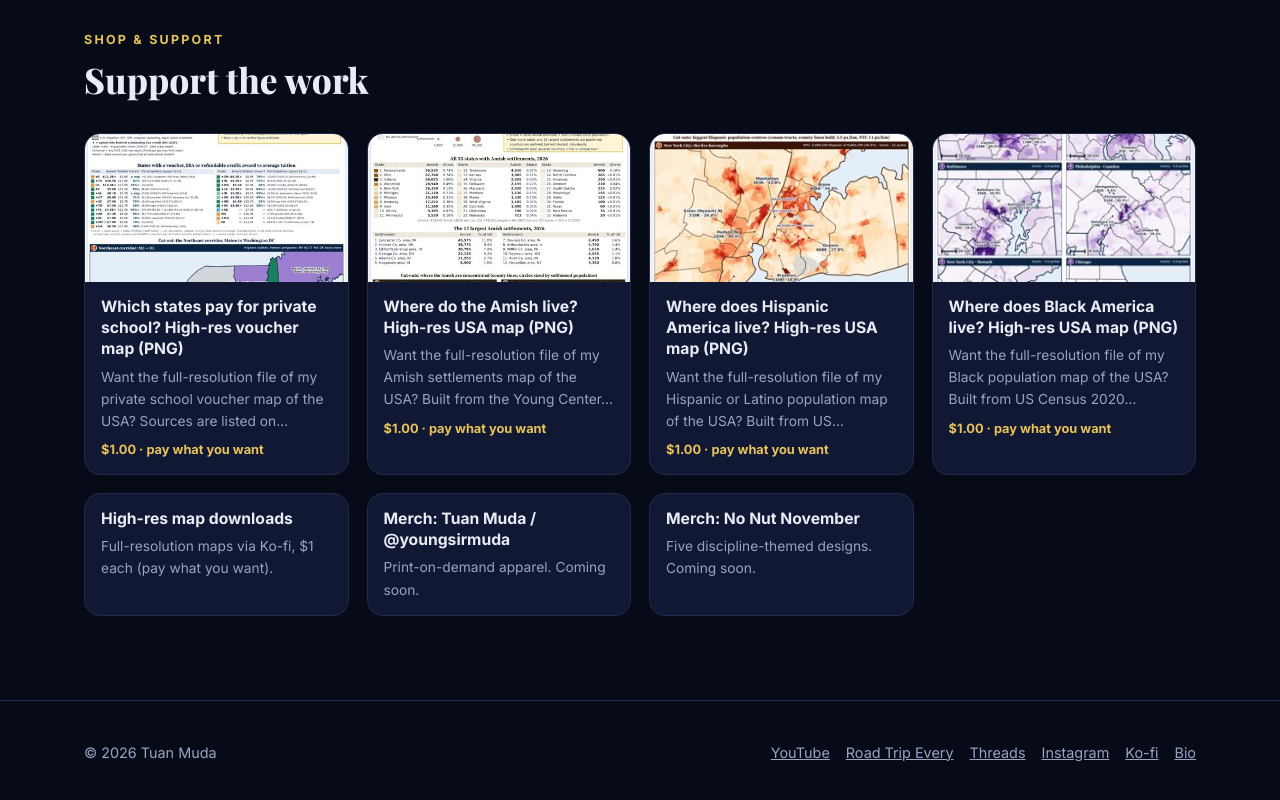
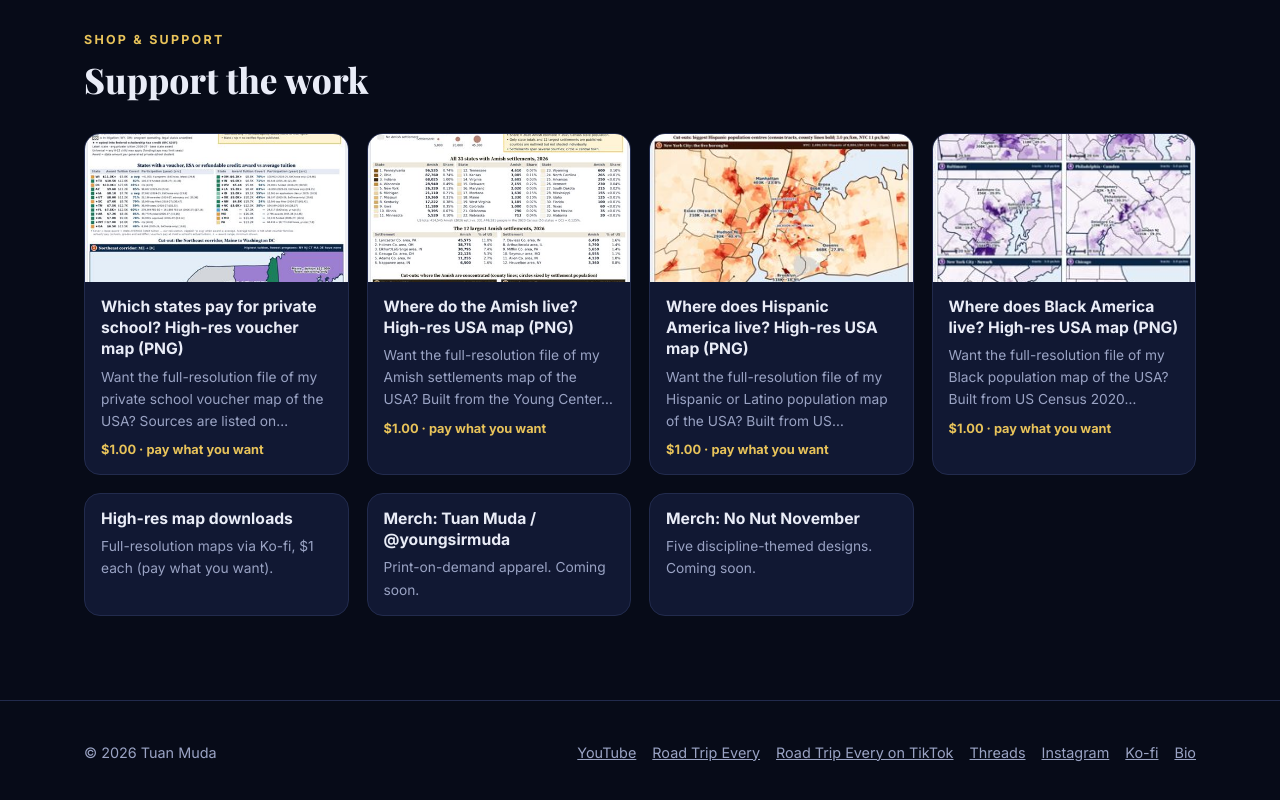
Before and after one commit to mudagogo2021-beep/tuanmuda, a plain HTML site: page index.html in a window 1280 px wide. Shown: the part 5940-6740 px from the top of the page. Drawn offline with nearby package versions, Linux system fonts and the light colour scheme.

Commit message:
Portfolio: add Road Trip Every TikTok link in the footer
Place a "Road Trip Every on TikTok" footer link to @roadtripevery
next to the existing Road Trip Every YouTube channel link.

```diff
--- a/index.html
+++ b/index.html
@@ -100,7 +100,7 @@ footer{padding:40px 0;color:var(--mu);border-top:1px solid var(--line);font-size
 <section class="s" id="shop"><div class="c"><div class="sh"><div><div class="eb">Shop &amp; Support</div><h2>Support the work</h2></div></div>
 <div class="grid" id="g-shop"></div></div></section>
 
-<footer><div class="c"><span>© 2026 Tuan Muda</span><span><a href="https://www.youtube.com/@Youngsirmuda" rel="noopener">YouTube</a><a href="https://www.youtube.com/@RoadTripEvery" rel="noopener">Road Trip Every</a><a href="https://www.threads.com/@youngsirmuda" rel="noopener">Threads</a><a href="https://www.instagram.com/youngsirmuda/" rel="noopener">Instagram</a><a href="https://ko-fi.com/youngsirmuda" rel="noopener">Ko-fi</a><a href="biography.html">Bio</a></span></div></footer>
+<footer><div class="c"><span>© 2026 Tuan Muda</span><span><a href="https://www.youtube.com/@Youngsirmuda" rel="noopener">YouTube</a><a href="https://www.youtube.com/@RoadTripEvery" rel="noopener">Road Trip Every</a><a href="https://www.tiktok.com/@roadtripevery" rel="noopener">Road Trip Every on TikTok</a><a href="https://www.threads.com/@youngsirmuda" rel="noopener">Threads</a><a href="https://www.instagram.com/youngsirmuda/" rel="noopener">Instagram</a><a href="https://ko-fi.com/youngsirmuda" rel="noopener">Ko-fi</a><a href="biography.html">Bio</a></span></div></footer>
 <script>
 const esc=s=>String(s||'').replace(/[&<>"]/g,c=>({'&':'&amp;','<':'&lt;','>':'&gt;','"':'&quot;'}[c]));
 function card(p,cls=''){const tag=p.url?'a':'div',h=p.url?` href="${esc(p.url)}" rel="noopener"`:'';
```
